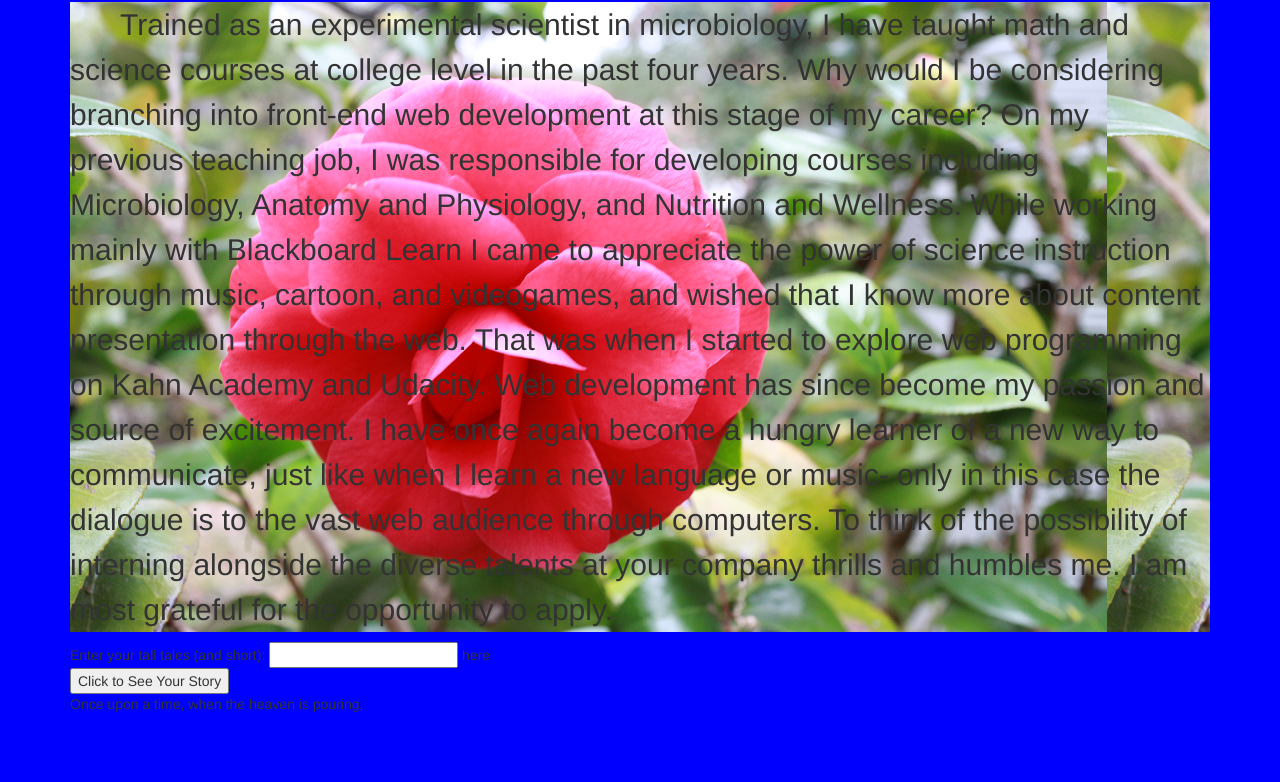
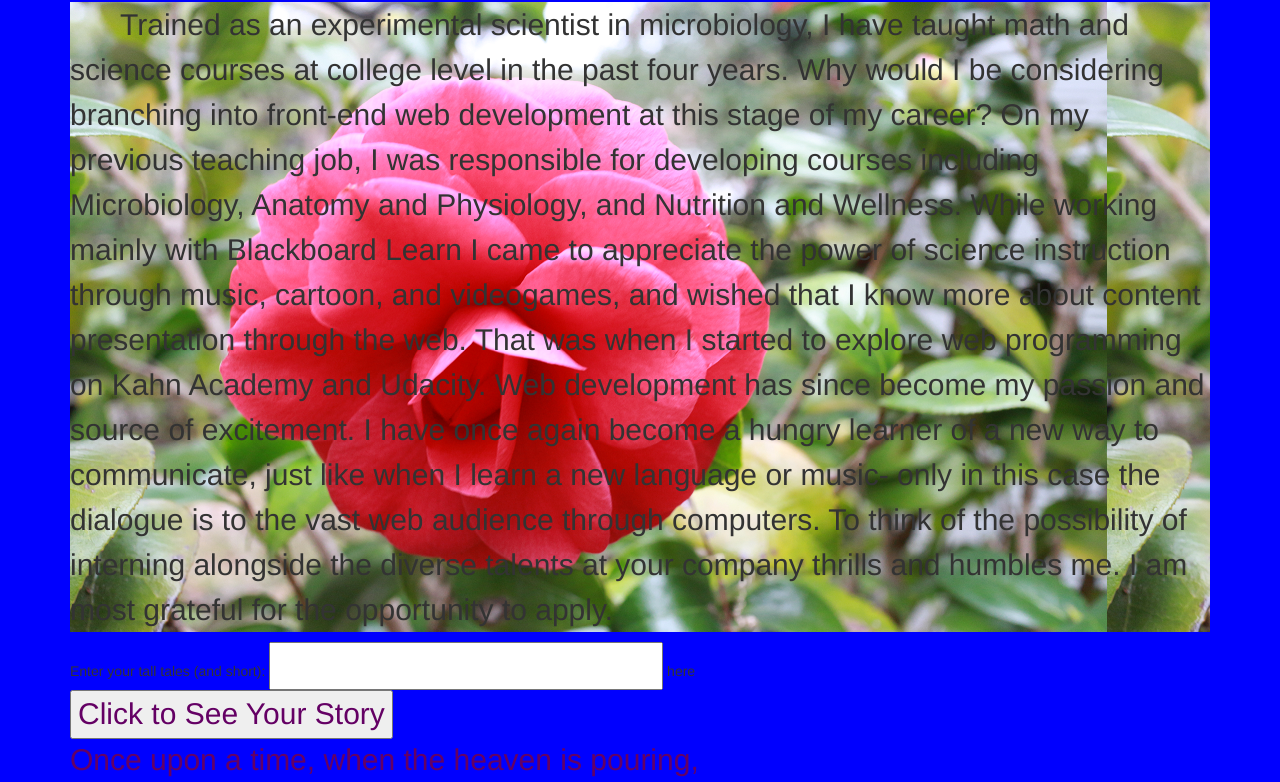
Before and after one commit to zhangtreefish/playing, a plain HTML site: page index.html in a window 1280 px wide. Shown: the part 78-860 px from the top of the page. Before the commit the page ends 800 px from the top, so only its background shows below. Drawn offline with nearby package versions, Linux system fonts and the light colour scheme.

Commit message:
dev(style.css): change font-size and separate out background-pic class in preparation of toggleClass

```diff
--- a/css/style.css
+++ b/css/style.css
@@ -3,10 +3,20 @@
 	font-size: 30px;
 	line-height: 150%;
 	text-indent: 50px;/* this creates the 2 spaces at the beginning of p */
+}
+
+#story {
+	font-size: 30px;
+	color: rgb(100, 0, 100);/*no need to say font-color; did not work if I stack multiple # */
+}
+#after-story {
+	font-size: 30px;
+	color: rgb(100, 0, 100);/*no need to say font-color */
+}
+#story-display{
+	font-size: 30px;
+	color: rgb(100, 0, 100);/*no need to say font-color */
+}
+.background-pic {
 	background-image: url("../images/heaven.png");
 }
-
-#yourImage {
-	font-size: 30px;
-	color: rgb(0, 0, 200);/*no need to say font-color */
-}
```
